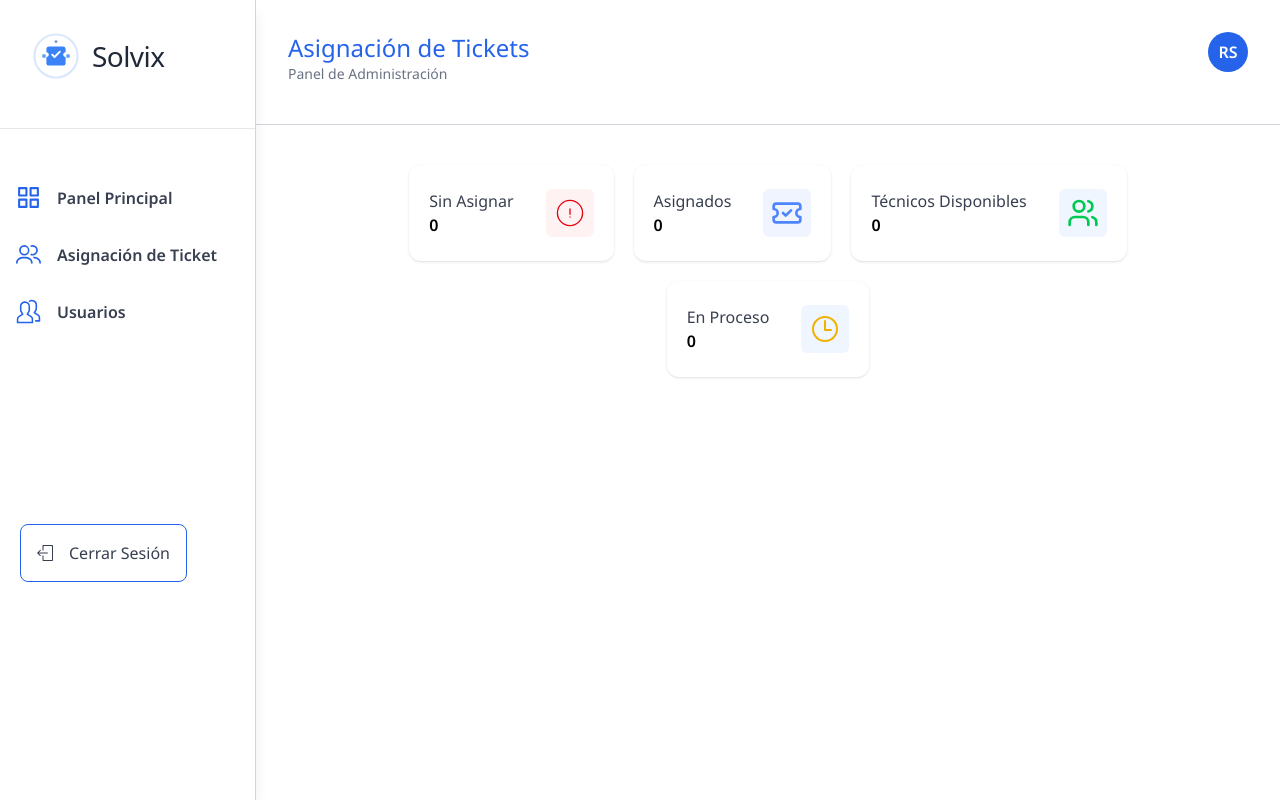
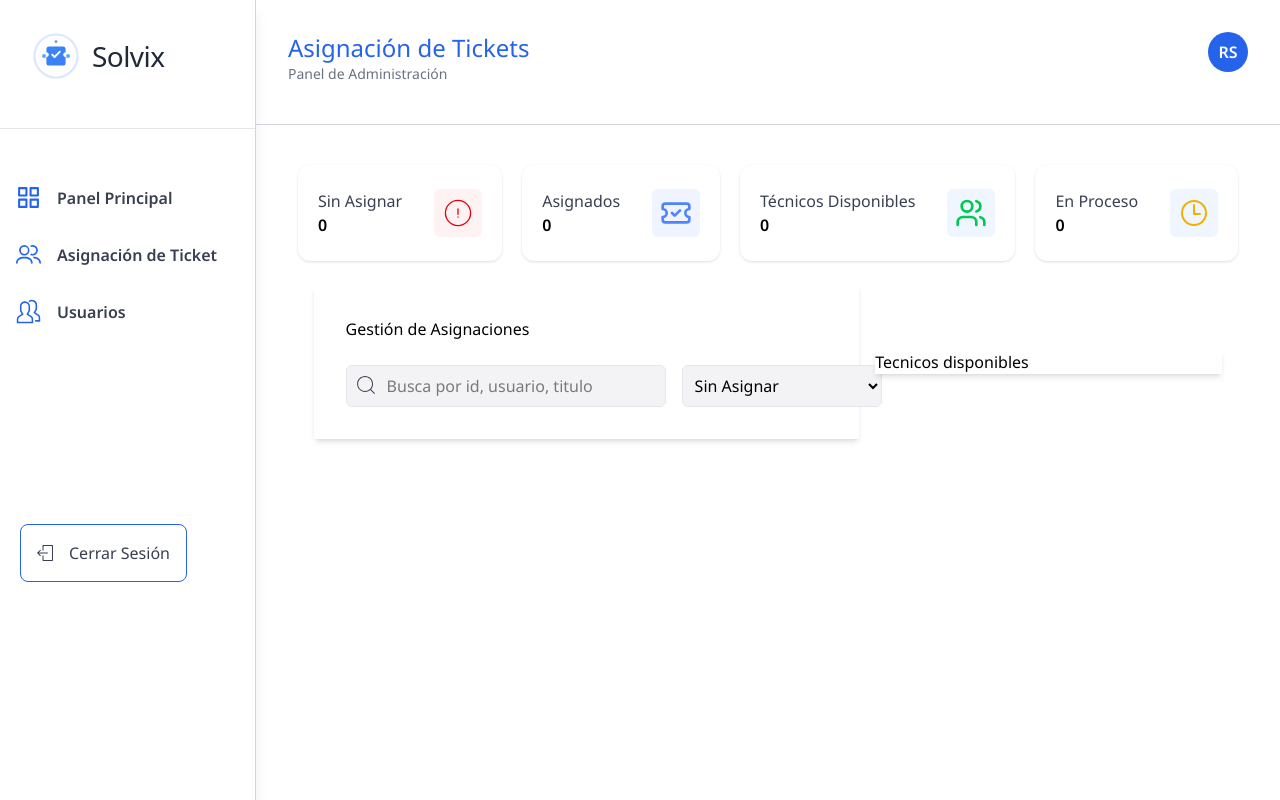
Before and after one commit to sronaal/solvix-frotend, a React (Vite) app: page /solvix/asignar in a window 1280 px wide. Built offline with nearby package versions, Linux system fonts and the light colour scheme.

Commit message:
add component Page

```diff
--- /dev/null
+++ b/src/components/Admin/TecnicosDisponibles.jsx
@@ -0,0 +1,11 @@
+import React from 'react'
+
+const TecnicosDisponibles = () => {
+  return (
+    <div className='bg-white shadow-md w-[35%]'>
+      Tecnicos disponibles
+    </div>
+  )
+}
+
+export default TecnicosDisponibles
--- a/src/pages/AsignacionTicketPage.jsx
+++ b/src/pages/AsignacionTicketPage.jsx
@@ -1,10 +1,17 @@
 import React from 'react'
 import TicketsStats from '../components/Admin/TicketsStats'
+import { AsignarTicket } from '../components/Admin/AsignarTicket'
+import TecnicosDisponibles from '../components/Admin/TecnicosDisponibles'
 
 export const AsignacionTicketPage = () => {
   return (
-    <div className='px-4 py-2'>
-        <TicketsStats/>
+    <div className='py-2'>
+      <TicketsStats />
+      <div className='flex justify-center items-center gap-4 mt-4 flex-col md:flex-row'>
+         <AsignarTicket/>
+         <TecnicosDisponibles/>
+      </div>
+
 
     </div>
   )
```
